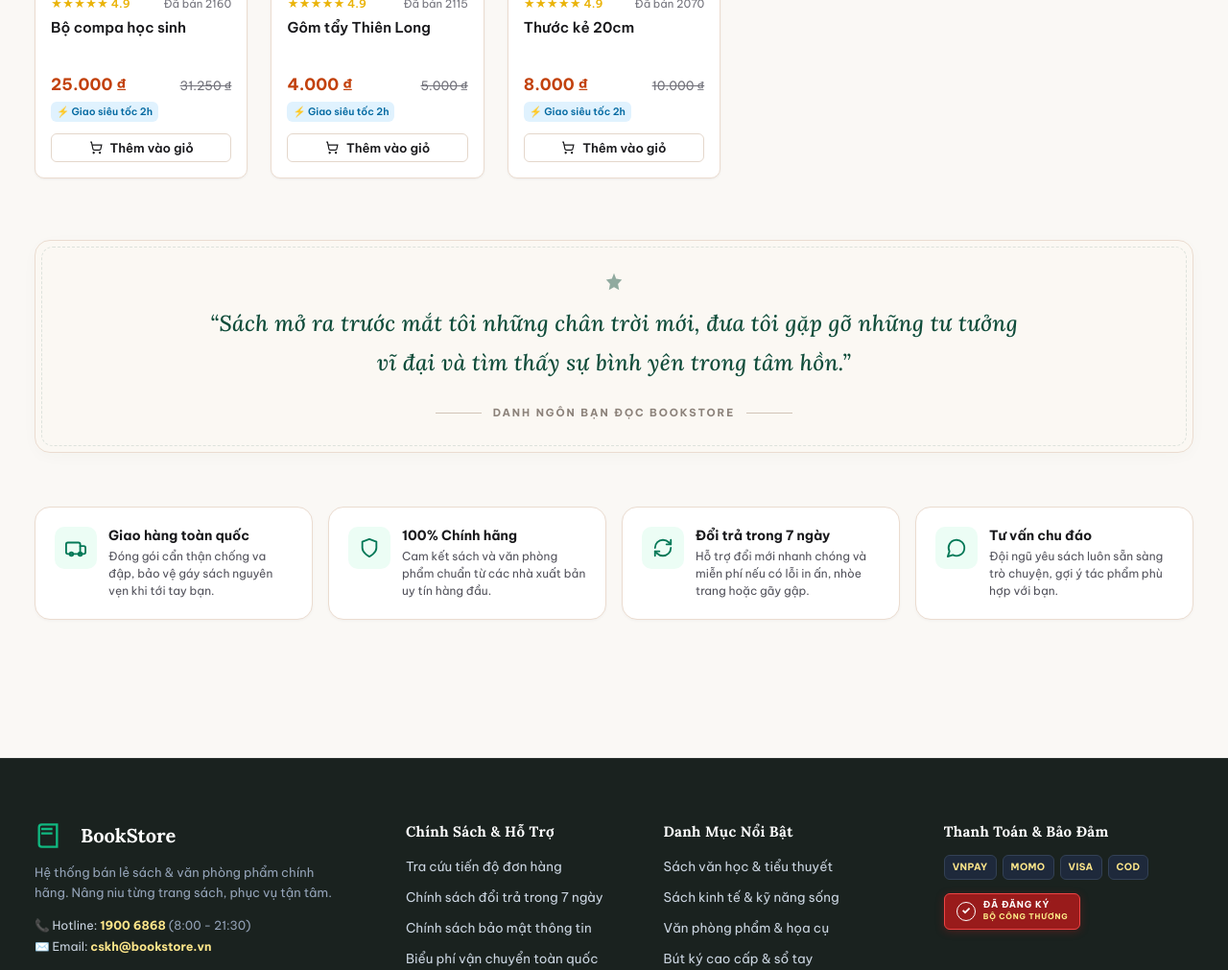
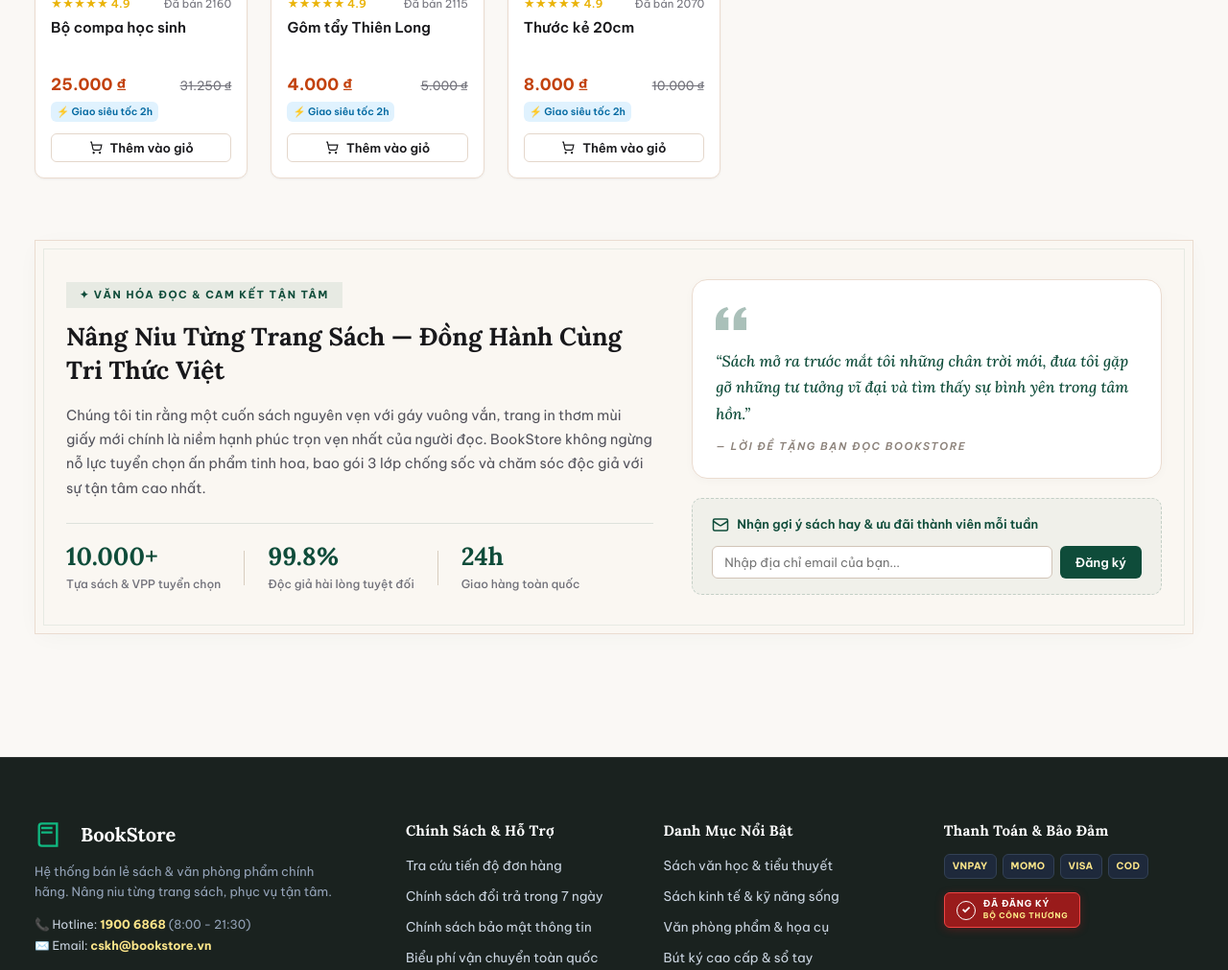
Before and after one commit to thachthaok5/WEBSITE_BAN_SACH, a PHP site: page / in a window 1280 px wide. Shown: the part 3771-4782 px from the top of the page at 96% size. Run offline with PHP 8.4, Linux system fonts and the light colour scheme; data comes from the database, SQL or seed files in the repository.

Commit message:
style(ui): tinh chỉnh giao diện trang chủ - bỏ card lồng card, hoàn thiện dải cam kết và khối văn hóa đọc

```diff
--- a/WEB/bookstore/public/css/style.css
+++ b/WEB/bookstore/public/css/style.css
@@ -1499,6 +1499,211 @@ button, input, select, textarea {
     gap: var(--space-6);
 }
 
+/* ==========================================================================
+   Literary & Cultural Sanctuary (Masterpiece Editorial Section - No Nested Cards)
+   ========================================================================== */
+.literary-sanctuary-card {
+    background: #faf7f2;
+    border: 1px solid #ebdcd0;
+    border-radius: var(--radius-xl);
+    padding: var(--space-10) var(--space-8);
+    position: relative;
+    box-shadow: 0 4px 24px -6px rgba(15, 76, 58, 0.05);
+    overflow: hidden;
+}
+
+.literary-sanctuary-card::before {
+    content: '';
+    position: absolute;
+    top: 8px;
+    left: 8px;
+    right: 8px;
+    bottom: 8px;
+    border: 1px solid rgba(15, 76, 58, 0.08);
+    border-radius: calc(var(--radius-xl) - 4px);
+    pointer-events: none;
+}
+
+.sanctuary-grid {
+    display: grid;
+    grid-template-columns: 1.25fr 1fr;
+    gap: var(--space-10);
+    align-items: center;
+    position: relative;
+    z-index: 1;
+}
+
+.sanctuary-tag {
+    display: inline-block;
+    font-size: 11px;
+    font-weight: 700;
+    text-transform: uppercase;
+    letter-spacing: 0.14em;
+    color: var(--color-brand-primary);
+    background: rgba(15, 76, 58, 0.08);
+    padding: 5px 14px;
+    border-radius: var(--radius-full);
+    margin-bottom: var(--space-3);
+}
+
+.sanctuary-title {
+    font-family: var(--font-display);
+    font-size: 26px;
+    line-height: 1.35;
+    color: var(--color-ink-primary);
+    margin-bottom: var(--space-4);
+}
+
+.sanctuary-desc {
+    font-size: 14.5px;
+    line-height: 1.75;
+    color: var(--color-ink-secondary);
+    margin-bottom: var(--space-6);
+}
+
+.sanctuary-stats-row {
+    display: flex;
+    align-items: center;
+    gap: var(--space-6);
+    padding-top: var(--space-5);
+    border-top: 1px solid rgba(15, 76, 58, 0.12);
+}
+
+.sanctuary-stat-item {
+    display: flex;
+    flex-direction: column;
+}
+
+.stat-big-num {
+    font-family: var(--font-display);
+    font-size: 26px;
+    font-weight: 700;
+    color: var(--color-brand-primary);
+    line-height: 1.1;
+}
+
+.stat-sub-text {
+    font-size: 12px;
+    color: var(--color-ink-muted);
+    margin-top: 4px;
+    font-weight: 500;
+}
+
+.sanctuary-stat-sep {
+    width: 1px;
+    height: 36px;
+    background-color: #d8cdbf;
+}
+
+/* Cột phải: Quote & Newsletter */
+.sanctuary-quote-col {
+    display: flex;
+    flex-direction: column;
+    gap: var(--space-5);
+}
+
+.sanctuary-quote-box {
+    background: #ffffff;
+    border: 1px solid #ebdcd0;
+    border-radius: var(--radius-lg);
+    padding: var(--space-6);
+    position: relative;
+    box-shadow: 0 2px 12px -2px rgba(24, 24, 27, 0.04);
+}
+
+.quote-glyph-wrap {
+    margin-bottom: var(--space-2);
+}
+
+.quote-glyph {
+    color: var(--color-brand-primary);
+    opacity: 0.35;
+}
+
+.sanctuary-quote-text {
+    font-family: var(--font-display);
+    font-style: italic;
+    font-size: 16px;
+    line-height: 1.7;
+    color: var(--color-brand-primary);
+    margin-bottom: var(--space-3);
+}
+
+.sanctuary-quote-author {
+    font-size: 11px;
+    font-weight: 700;
+    letter-spacing: 0.15em;
+    text-transform: uppercase;
+    color: #8c827a;
+    display: block;
+}
+
+.literary-newsletter-box {
+    background: rgba(15, 76, 58, 0.04);
+    border: 1px dashed rgba(15, 76, 58, 0.2);
+    border-radius: var(--radius-md);
+    padding: var(--space-4) var(--space-5);
+}
+
+.newsletter-heading {
+    display: flex;
+    align-items: center;
+    gap: var(--space-2);
+    font-size: 13px;
+    font-weight: 600;
+    color: var(--color-brand-primary);
+    margin-bottom: var(--space-3);
+}
+
+.newsletter-heading svg {
+    color: var(--color-brand-primary);
+    flex-shrink: 0;
+}
+
+.newsletter-form {
+    display: flex;
+    gap: var(--space-2);
+}
+
+.newsletter-form input {
+    flex: 1;
+    background: #ffffff;
+    border: 1px solid #d1c4b7;
+    border-radius: var(--radius-sm);
+    padding: 8px 12px;
+    font-size: 13px;
+    color: var(--color-ink-primary);
+    outline: none;
+}
+
+.newsletter-form input:focus {
+    border-color: var(--color-brand-primary);
+}
+
+.newsletter-form button {
+    background: var(--color-brand-primary);
+    color: #ffffff;
+    border: none;
+    border-radius: var(--radius-sm);
+    padding: 8px 16px;
+    font-size: 13px;
+    font-weight: 600;
+    cursor: pointer;
+    transition: background 0.2s ease;
+    white-space: nowrap;
+}
+
+.newsletter-form button:hover {
+    background: var(--color-brand-hover);
+}
+
+@media (max-width: 900px) {
+    .sanctuary-grid {
+        grid-template-columns: 1fr;
+        gap: var(--space-6);
+    }
+}
+
 /* 1. Grand Epigraph Banner (Nghệ thuật danh ngôn tinh tế như Image 2) */
 .literary-epigraph-banner {
     background: #fbf8f3;
--- a/WEB/bookstore/views/home/index.php
+++ b/WEB/bookstore/views/home/index.php
@@ -457,78 +457,68 @@
 </section>
 <?php endif; ?>
 
-<!-- 5. Editorial Literary Experience & Brand Assurances -->
-<section class="editorial-literary-section">
-    <!-- Epigraph Banner (Nghệ thuật danh ngôn khơi nguồn - Lấy cảm hứng trực tiếp từ trích dẫn bạn đọc) -->
-    <div class="literary-epigraph-banner">
-        <div class="epigraph-ornament-top">
-            <svg width="22" height="22" viewBox="0 0 24 24" fill="currentColor">
-                <path d="M12 2L14.39 8.26L21 9.27L16.5 14.14L17.77 21L12 17.77L6.23 21L7.5 14.14L3 9.27L9.61 8.26L12 2Z"/>
-            </svg>
+<!-- 5. Editorial Literary Experience & Brand Sanctuary (Cách điệu hoàn hảo, chuẩn phong cách Boutique Bookstore) -->
+<section class="editorial-literary-section" style="margin-bottom: var(--space-16);">
+    <div class="literary-sanctuary-card">
+        <div class="sanctuary-grid">
+            <!-- Cột trái: Sứ mệnh & Đam mê sách -->
+            <div class="sanctuary-story-col">
+                <div class="sanctuary-tag">
+                    <span>✦ VĂN HÓA ĐỌC &amp; CAM KẾT TẬN TÂM</span>
                 </div>
-        <blockquote class="epigraph-quote">
-            “Sách mở ra trước mắt tôi những chân trời mới, đưa tôi gặp gỡ những tư tưởng vĩ đại và tìm thấy sự bình yên trong tâm hồn.”
-        </blockquote>
-        <div class="epigraph-attribution">
-            <span class="epigraph-rule"></span>
-            <span class="epigraph-author">DANH NGÔN BẠN ĐỌC BOOKSTORE</span>
-            <span class="epigraph-rule"></span>
+                <h3 class="sanctuary-title">
+                    Nâng Niu Từng Trang Sách — Đồng Hành Cùng Tri Thức Việt
+                </h3>
+                <p class="sanctuary-desc">
+                    Chúng tôi tin rằng một cuốn sách nguyên vẹn với gáy vuông vắn, trang in thơm mùi giấy mới chính là niềm hạnh phúc trọn vẹn nhất của người đọc. BookStore không ngừng nỗ lực tuyển chọn ấn phẩm tinh hoa, bao gói 3 lớp chống sốc và chăm sóc độc giả với sự tận tâm cao nhất.
+                </p>
+
+                <!-- 3 Chỉ số tối giản - Không đóng hộp card - Typography nghệ thuật -->
+                <div class="sanctuary-stats-row">
+                    <div class="sanctuary-stat-item">
+                        <span class="stat-big-num">10.000+</span>
+                        <span class="stat-sub-text">Tựa sách &amp; VPP tuyển chọn</span>
+                    </div>
+                    <div class="sanctuary-stat-sep"></div>
+                    <div class="sanctuary-stat-item">
+                        <span class="stat-big-num">99.8%</span>
+                        <span class="stat-sub-text">Độc giả hài lòng tuyệt đối</span>
+                    </div>
+                    <div class="sanctuary-stat-sep"></div>
+                    <div class="sanctuary-stat-item">
+                        <span class="stat-big-num">24h</span>
+                        <span class="stat-sub-text">Giao hàng toàn quốc</span>
+                    </div>
                 </div>
             </div>
 
-    <!-- 4 Cam kết dịch vụ (Thiết kế phẳng, thoáng đãng, không lồng card) -->
-    <div class="service-features-grid">
-        <div class="service-card">
-            <div class="service-icon-box">
-                <svg width="22" height="22" viewBox="0 0 24 24" fill="none" stroke="currentColor" stroke-width="2" stroke-linecap="round" stroke-linejoin="round">
-                    <rect width="16" height="13" x="1" y="6" rx="2"></rect>
-                    <path d="M17 10h4a2 2 0 0 1 2 2v5a2 2 0 0 1-2 2h-4"></path>
-                    <circle cx="7" cy="19" r="2"></circle>
-                    <circle cx="17" cy="19" r="2"></circle>
+            <!-- Cột phải: Lời đề tặng danh ngôn nghệ thuật & Bản tin độc giả -->
+            <div class="sanctuary-quote-col">
+                <div class="sanctuary-quote-box">
+                    <div class="quote-glyph-wrap">
+                        <svg class="quote-glyph" width="32" height="32" viewBox="0 0 24 24" fill="currentColor">
+                            <path d="M14.017 21v-7.391c0-5.704 3.731-9.57 8.983-10.609l.995 2.151c-2.432.917-3.995 3.638-3.995 5.849h4v10h-9.983zm-14.017 0v-7.391c0-5.704 3.748-9.57 9-10.609l.996 2.151c-2.433.917-3.996 3.638-3.996 5.849h3.983v10h-9.983z"/>
                         </svg>
                     </div>
-            <div class="service-info">
-                <h4 class="service-title">Giao hàng toàn quốc</h4>
-                <p class="service-desc">Đóng gói cẩn thận chống va đập, bảo vệ gáy sách nguyên vẹn khi tới tay bạn.</p>
-            </div>
+                    <blockquote class="sanctuary-quote-text">
+                        “Sách mở ra trước mắt tôi những chân trời mới, đưa tôi gặp gỡ những tư tưởng vĩ đại và tìm thấy sự bình yên trong tâm hồn.”
+                    </blockquote>
+                    <cite class="sanctuary-quote-author">
+                        — LỜI ĐỀ TẶNG BẠN ĐỌC BOOKSTORE
+                    </cite>
                 </div>
 
-        <div class="service-card">
-            <div class="service-icon-box">
-                <svg width="22" height="22" viewBox="0 0 24 24" fill="none" stroke="currentColor" stroke-width="2" stroke-linecap="round" stroke-linejoin="round">
-                    <path d="M12 22s8-4 8-10V5l-8-3-8 3v7c0 6 8 10 8 10"></path>
-                </svg>
+                <!-- Đăng ký nhận bản tin văn học (Tính năng chuẩn web sách thật) -->
+                <div class="literary-newsletter-box">
+                    <div class="newsletter-heading">
+                        <svg width="18" height="18" viewBox="0 0 24 24" fill="none" stroke="currentColor" stroke-width="2"><rect width="20" height="16" x="2" y="4" rx="2"></rect><path d="m22 7-8.97 5.7a1.94 1.94 0 0 1-2.06 0L2 7"></path></svg>
+                        <span>Nhận gợi ý sách hay &amp; ưu đãi thành viên mỗi tuần</span>
                     </div>
-            <div class="service-info">
-                <h4 class="service-title">100% Chính hãng</h4>
-                <p class="service-desc">Cam kết sách và văn phòng phẩm chuẩn từ các nhà xuất bản uy tín hàng đầu.</p>
+                    <form class="newsletter-form" onsubmit="event.preventDefault(); alert('Cảm ơn bạn đã đăng ký nhận bản tin từ BookStore!'); this.reset();">
+                        <input type="email" placeholder="Nhập địa chỉ email của bạn..." required>
+                        <button type="submit">Đăng ký</button>
+                    </form>
                 </div>
-        </div>
-
-        <div class="service-card">
-            <div class="service-icon-box">
-                <svg width="22" height="22" viewBox="0 0 24 24" fill="none" stroke="currentColor" stroke-width="2" stroke-linecap="round" stroke-linejoin="round">
-                    <path d="M3 12a9 9 0 0 1 9-9 9.75 9.75 0 0 1 6.74 2.74L21 8"></path>
-                    <path d="M21 3v5h-5"></path>
-                    <path d="M21 12a9 9 0 0 1-9 9 9.75 9.75 0 0 1-6.74-2.74L3 16"></path>
-                    <path d="M8 16H3v5"></path>
-                </svg>
-            </div>
-            <div class="service-info">
-                <h4 class="service-title">Đổi trả trong 7 ngày</h4>
-                <p class="service-desc">Hỗ trợ đổi mới nhanh chóng và miễn phí nếu có lỗi in ấn, nhòe trang hoặc gãy gập.</p>
-            </div>
-        </div>
-
-        <div class="service-card">
-            <div class="service-icon-box">
-                <svg width="22" height="22" viewBox="0 0 24 24" fill="none" stroke="currentColor" stroke-width="2" stroke-linecap="round" stroke-linejoin="round">
-                    <path d="M7.9 20A9 9 0 1 0 4 16.1L2 22Z"></path>
-                </svg>
-            </div>
-            <div class="service-info">
-                <h4 class="service-title">Tư vấn chu đáo</h4>
-                <p class="service-desc">Đội ngũ yêu sách luôn sẵn sàng trò chuyện, gợi ý tác phẩm phù hợp với bạn.</p>
             </div>
         </div>
     </div>
```
Lines whose indentation alone changed are shown as unchanged.
